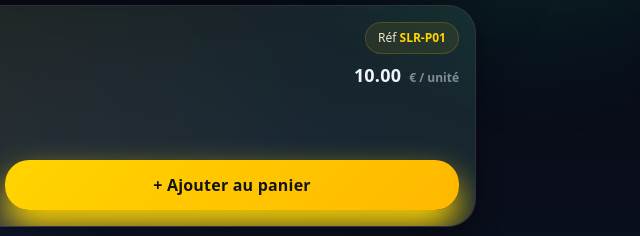
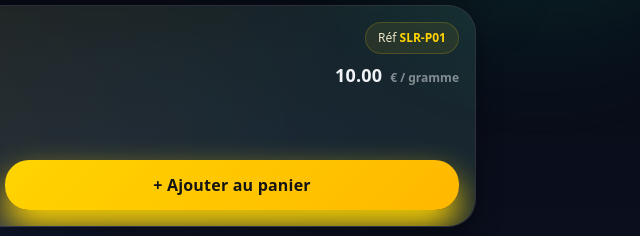
Before and after one commit to DorianOpsProject/slrboost-bot, a website: page index.html in a window 1280 px wide. Shown: the part 444-680 px from the top of the page, 640-1280 px from the left. Drawn offline with nearby package versions, Linux system fonts and the light colour scheme.

Commit message:
Update index.html

```diff
--- a/index.html
+++ b/index.html
@@ -655,7 +655,7 @@
                 </div>
                 <div class="flex items-baseline gap-2 whitespace-nowrap">
                   <div class="text-[18px] font-black tracking-[.2px]">${money(p.price).replace(" €","")}</div>
-                  <div class="text-[12px] font-bold text-muted2">€ / unité</div>
+                  <div class="text-[12px] font-bold text-muted2">€ / gramme</div>
                 </div>
               </div>
             </div>
```
